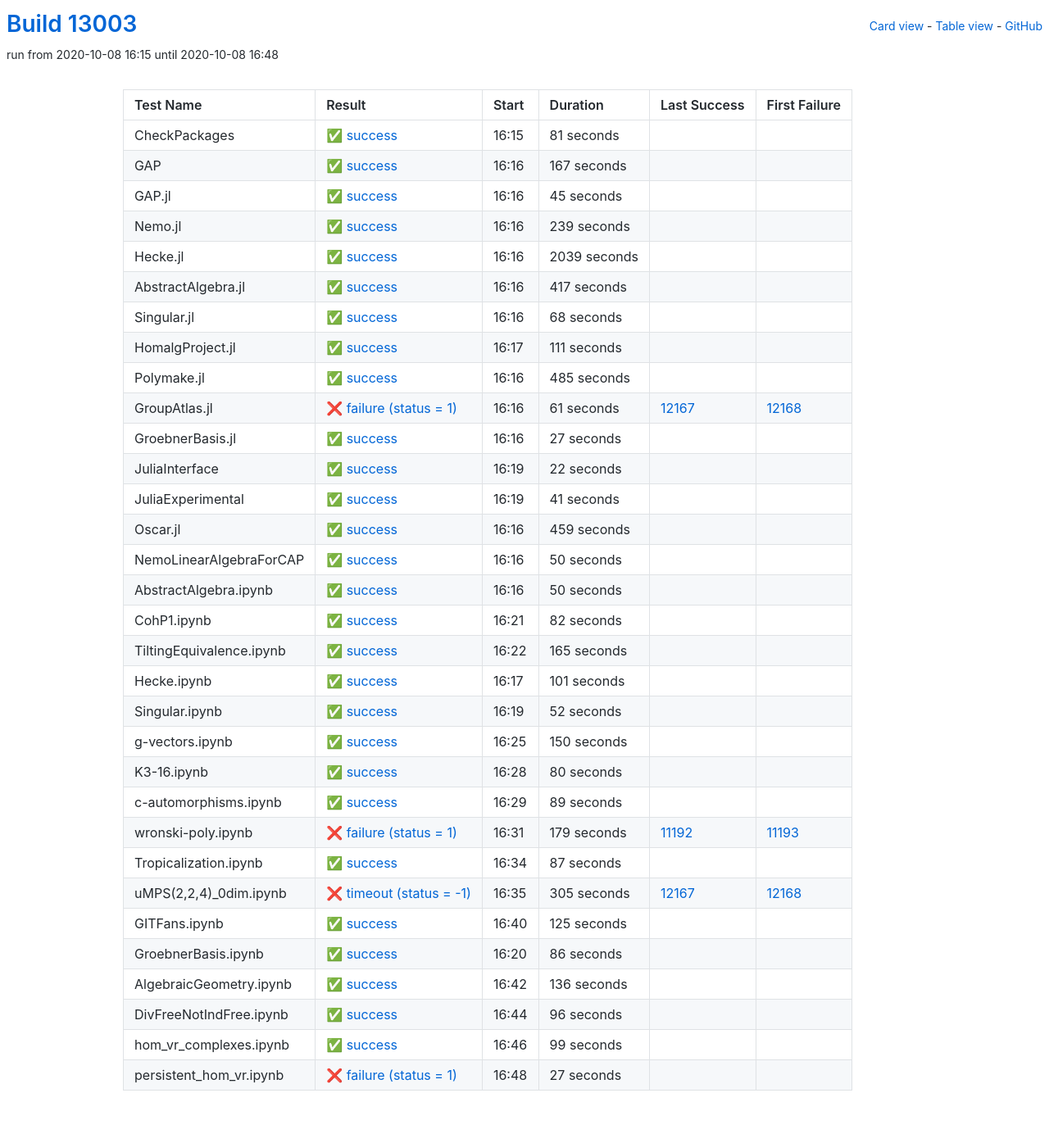
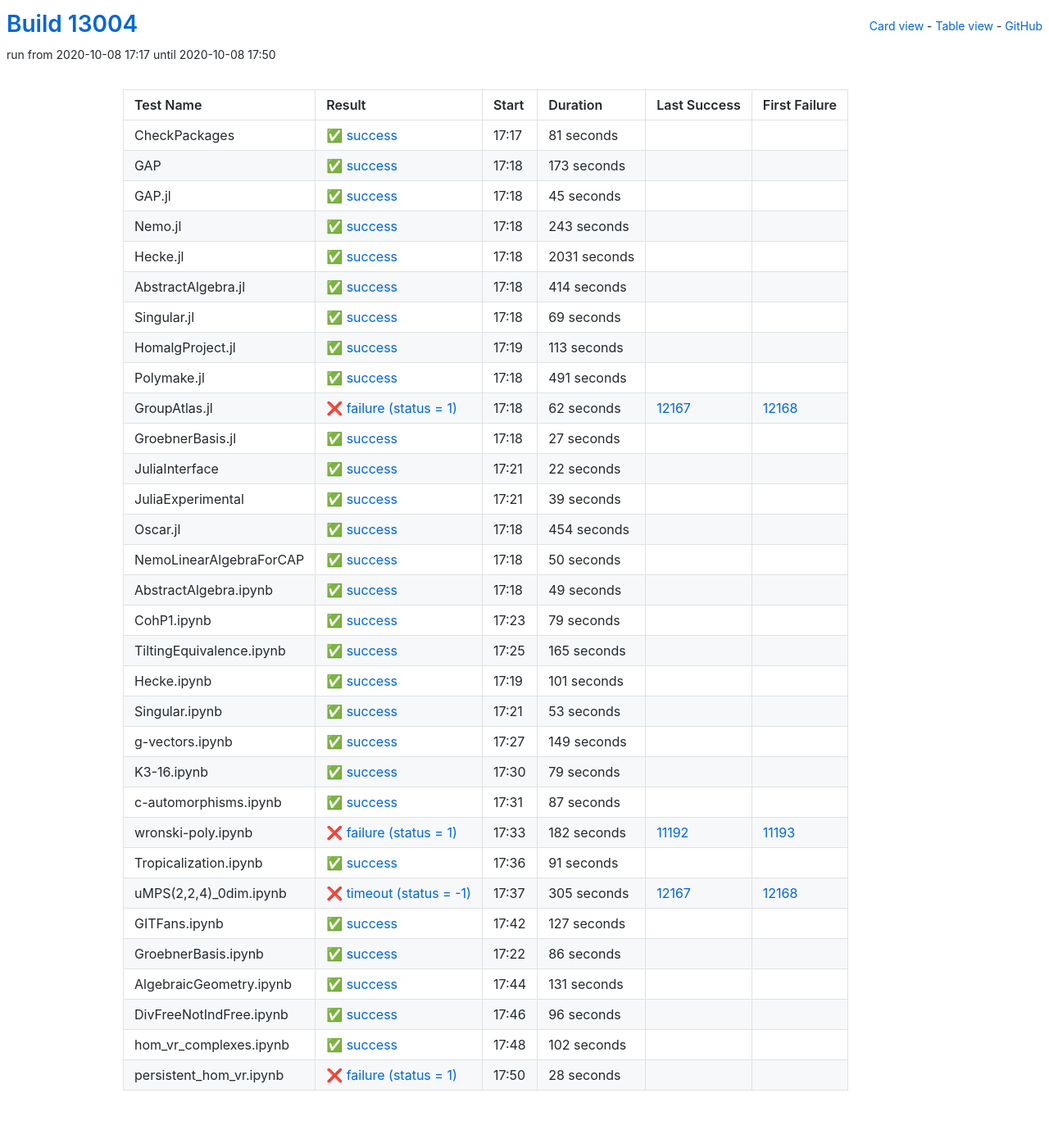
Before and after one commit to oscar-system/oscar-ci-status, a Jekyll site: the page built from table.html, in a window 1280 px wide. Shown: the whole page at 82% size. Built offline with Jekyll 4.4.1, drawn with Linux system fonts in a browser that asks for light colours.

Commit message:
Build #13004

```diff
--- a/_data/ci.yml
+++ b/_data/ci.yml
@@ -1,6 +1,6 @@
 ---
-build: 13003
-build_url: https://oscarci.mathematik.uni-kl.de/job/oscar/13003/
+build: 13004
+build_url: https://oscarci.mathematik.uni-kl.de/job/oscar/13004/
 job: oscar
 organization: oscar-system
 repo: oscar-ci-status
@@ -8,8 +8,8 @@
 tests:
 - name: CheckPackages
   id: checkpackages
-  log: https://oscarci.mathematik.uni-kl.de/job/oscar/13003/artifact/logs/build-13003/CheckPackages.log
-  start: 2020-10-08 16:15
+  log: https://oscarci.mathematik.uni-kl.de/job/oscar/13004/artifact/logs/build-13004/CheckPackages.log
+  start: 2020-10-08 17:17
   success: true
   exitcode: 0
   status: success
@@ -20,20 +20,20 @@
   first_failure_url:
 - name: GAP
   id: gap
-  log: https://oscarci.mathematik.uni-kl.de/job/oscar/13003/artifact/logs/build-13003/GAP.log
-  start: 2020-10-08 16:16
+  log: https://oscarci.mathematik.uni-kl.de/job/oscar/13004/artifact/logs/build-13004/GAP.log
+  start: 2020-10-08 17:18
   success: true
   exitcode: 0
   status: success
-  duration: 167
+  duration: 173
   last_success: false
   last_success_url:
   first_failure: false
   first_failure_url:
 - name: GAP.jl
   id: gap-jl
-  log: https://oscarci.mathematik.uni-kl.de/job/oscar/13003/artifact/logs/build-13003/GAP.jl.log
-  start: 2020-10-08 16:16
+  log: https://oscarci.mathematik.uni-kl.de/job/oscar/13004/artifact/logs/build-13004/GAP.jl.log
+  start: 2020-10-08 17:18
   success: true
   exitcode: 0
   status: success
@@ -44,92 +44,92 @@
   first_failure_url:
 - name: Nemo.jl
   id: nemo-jl
-  log: https://oscarci.mathematik.uni-kl.de/job/oscar/13003/artifact/logs/build-13003/Nemo.jl.log
-  start: 2020-10-08 16:16
+  log: https://oscarci.mathematik.uni-kl.de/job/oscar/13004/artifact/logs/build-13004/Nemo.jl.log
+  start: 2020-10-08 17:18
   success: true
   exitcode: 0
   status: success
-  duration: 239
+  duration: 243
   last_success: false
   last_success_url:
   first_failure: false
   first_failure_url:
 - name: Hecke.jl
   id: hecke-jl
-  log: https://oscarci.mathematik.uni-kl.de/job/oscar/13003/artifact/logs/build-13003/Hecke.jl.log
-  start: 2020-10-08 16:16
+  log: https://oscarci.mathematik.uni-kl.de/job/oscar/13004/artifact/logs/build-13004/Hecke.jl.log
+  start: 2020-10-08 17:18
   success: true
   exitcode: 0
   status: success
-  duration: 2039
+  duration: 2031
   last_success: false
   last_success_url:
   first_failure: false
   first_failure_url:
 - name: AbstractAlgebra.jl
   id: abstractalgebra-jl
-  log: https://oscarci.mathematik.uni-kl.de/job/oscar/13003/artifact/logs/build-13003/AbstractAlgebra.jl.log
-  start: 2020-10-08 16:16
+  log: https://oscarci.mathematik.uni-kl.de/job/oscar/13004/artifact/logs/build-13004/AbstractAlgebra.jl.log
+  start: 2020-10-08 17:18
   success: true
   exitcode: 0
   status: success
-  duration: 417
+  duration: 414
   last_success: false
   last_success_url:
   first_failure: false
   first_failure_url:
 - name: Singular.jl
   id: singular-jl
-  log: https://oscarci.mathematik.uni-kl.de/job/oscar/13003/artifact/logs/build-13003/Singular.jl.log
-  start: 2020-10-08 16:16
+  log: https://oscarci.mathematik.uni-kl.de/job/oscar/13004/artifact/logs/build-13004/Singular.jl.log
+  start: 2020-10-08 17:18
   success: true
   exitcode: 0
   status: success
-  duration: 68
+  duration: 69
   last_success: false
   last_success_url:
   first_failure: false
   first_failure_url:
 - name: HomalgProject.jl
   id: homalgproject-jl
-  log: https://oscarci.mathematik.uni-kl.de/job/oscar/13003/artifact/logs/build-13003/HomalgProject.jl.log
-  start: 2020-10-08 16:17
+  log: https://oscarci.mathematik.uni-kl.de/job/oscar/13004/artifact/logs/build-13004/HomalgProject.jl.log
+  start: 2020-10-08 17:19
   success: true
   exitcode: 0
   status: success
-  duration: 111
+  duration: 113
   last_success: false
   last_success_url:
   first_failure: false
   first_failure_url:
 - name: Polymake.jl
   id: polymake-jl
-  log: https://oscarci.mathematik.uni-kl.de/job/oscar/13003/artifact/logs/build-13003/Polymake.jl.log
-  start: 2020-10-08 16:16
+  log: https://oscarci.mathematik.uni-kl.de/job/oscar/13004/artifact/logs/build-13004/Polymake.jl.log
+  start: 2020-10-08 17:18
   success: true
   exitcode: 0
   status: success
-  duration: 485
+  duration: 491
   last_success: false
   last_success_url:
   first_failure: false
   first_failure_url:
 - name: GroupAtlas.jl
   id: groupatlas-jl
-  log: https://oscarci.mathematik.uni-kl.de/job/oscar/13003/artifact/logs/build-13003/GroupAtlas.jl.log
-  start: 2020-10-08 16:16
+  log: https://oscarci.mathematik.uni-kl.de/job/oscar/13004/artifact/logs/build-13004/GroupAtlas.jl.log
+  start: 2020-10-08 17:18
   success: false
   exitcode: 1
   status: failure
-  duration: 61
+  duration: 62
   last_success: 12167
   last_success_url: https://oscarci.mathematik.uni-kl.de/job/oscar/12167/
   first_failure: 12168
   first_failure_url: https://oscarci.mathematik.uni-kl.de/job/oscar/12168/
 - name: GroebnerBasis.jl
   id: groebnerbasis-jl
-  log: https://oscarci.mathematik.uni-kl.de/job/oscar/13003/artifact/logs/build-13003/GroebnerBasis.jl.log
-  start: 2020-10-08 16:16
+  log: https://oscarci.mathematik.uni-kl.de/job/oscar/13004/artifact/logs/build-13004/GroebnerBasis.jl.log
+  start: 2020-10-08 17:18
   success: true
   exitcode: 0
   status: success
@@ -140,8 +140,8 @@
   first_failure_url:
 - name: JuliaInterface
   id: juliainterface
-  log: https://oscarci.mathematik.uni-kl.de/job/oscar/13003/artifact/logs/build-13003/JuliaInterface.log
-  start: 2020-10-08 16:19
+  log: https://oscarci.mathematik.uni-kl.de/job/oscar/13004/artifact/logs/build-13004/JuliaInterface.log
+  start: 2020-10-08 17:21
   success: true
   exitcode: 0
   status: success
@@ -152,32 +152,32 @@
   first_failure_url:
 - name: JuliaExperimental
   id: juliaexperimental
-  log: https://oscarci.mathematik.uni-kl.de/job/oscar/13003/artifact/logs/build-13003/JuliaExperimental.log
-  start: 2020-10-08 16:19
+  log: https://oscarci.mathematik.uni-kl.de/job/oscar/13004/artifact/logs/build-13004/JuliaExperimental.log
+  start: 2020-10-08 17:21
   success: true
   exitcode: 0
   status: success
-  duration: 41
+  duration: 39
   last_success: false
   last_success_url:
   first_failure: false
   first_failure_url:
 - name: Oscar.jl
   id: oscar-jl
-  log: https://oscarci.mathematik.uni-kl.de/job/oscar/13003/artifact/logs/build-13003/Oscar.jl.log
-  start: 2020-10-08 16:16
+  log: https://oscarci.mathematik.uni-kl.de/job/oscar/13004/artifact/logs/build-13004/Oscar.jl.log
+  start: 2020-10-08 17:18
   success: true
   exitcode: 0
   status: success
-  duration: 459
+  duration: 454
   last_success: false
   last_success_url:
   first_failure: false
   first_failure_url:
 - name: NemoLinearAlgebraForCAP
   id: nemolinearalgebraforcap
-  log: https://oscarci.mathematik.uni-kl.de/job/oscar/13003/artifact/logs/build-13003/NemoLinearAlgebraForCAP.log
-  start: 2020-10-08 16:16
+  log: https://oscarci.mathematik.uni-kl.de/job/oscar/13004/artifact/logs/build-13004/NemoLinearAlgebraForCAP.log
+  start: 2020-10-08 17:18
   success: true
   exitcode: 0
   status: success
@@ -188,32 +188,32 @@
   first_failure_url:
 - name: AbstractAlgebra.ipynb
   id: abstractalgebra-ipynb
-  log: https://oscarci.mathematik.uni-kl.de/job/oscar/13003/artifact/logs/build-13003/AbstractAlgebra.ipynb.log
-  start: 2020-10-08 16:16
+  log: https://oscarci.mathematik.uni-kl.de/job/oscar/13004/artifact/logs/build-13004/AbstractAlgebra.ipynb.log
+  start: 2020-10-08 17:18
   success: true
   exitcode: 0
   status: success
-  duration: 50
+  duration: 49
   last_success: false
   last_success_url:
   first_failure: false
   first_failure_url:
 - name: CohP1.ipynb
   id: cohp1-ipynb
-  log: https://oscarci.mathematik.uni-kl.de/job/oscar/13003/artifact/logs/build-13003/CohP1.ipynb.log
-  start: 2020-10-08 16:21
+  log: https://oscarci.mathematik.uni-kl.de/job/oscar/13004/artifact/logs/build-13004/CohP1.ipynb.log
+  start: 2020-10-08 17:23
   success: true
   exitcode: 0
   status: success
-  duration: 82
+  duration: 79
   last_success: false
   last_success_url:
   first_failure: false
   first_failure_url:
 - name: TiltingEquivalence.ipynb
   id: tiltingequivalence-ipynb
-  log: https://oscarci.mathematik.uni-kl.de/job/oscar/13003/artifact/logs/build-13003/TiltingEquivalence.ipynb.log
-  start: 2020-10-08 16:22
+  log: https://oscarci.mathematik.uni-kl.de/job/oscar/13004/artifact/logs/build-13004/TiltingEquivalence.ipynb.log
+  start: 2020-10-08 17:25
   success: true
   exitcode: 0
   status: success
@@ -224,8 +224,8 @@
   first_failure_url:
 - name: Hecke.ipynb
   id: hecke-ipynb
-  log: https://oscarci.mathematik.uni-kl.de/job/oscar/13003/artifact/logs/build-13003/Hecke.ipynb.log
-  start: 2020-10-08 16:17
+  log: https://oscarci.mathematik.uni-kl.de/job/oscar/13004/artifact/logs/build-13004/Hecke.ipynb.log
+  start: 2020-10-08 17:19
   success: true
   exitcode: 0
   status: success
@@ -236,68 +236,44 @@
   first_failure_url:
 - name: Singular.ipynb
   id: singular-ipynb
-  log: https://oscarci.mathematik.uni-kl.de/job/oscar/13003/artifact/logs/build-13003/Singular.ipynb.log
-  start: 2020-10-08 16:19
+  log: https://oscarci.mathematik.uni-kl.de/job/oscar/13004/artifact/logs/build-13004/Singular.ipynb.log
+  start: 2020-10-08 17:21
   success: true
   exitcode: 0
   status: success
-  duration: 52
+  duration: 53
   last_success: false
   last_success_url:
   first_failure: false
   first_failure_url:
 - name: g-vectors.ipynb
   id: g-vectors-ipynb
-  log: https://oscarci.mathematik.uni-kl.de/job/oscar/13003/artifact/logs/build-13003/g-vectors.ipynb.log
-  start: 2020-10-08 16:25
+  log: https://oscarci.mathematik.uni-kl.de/job/oscar/13004/artifact/logs/build-13004/g-vectors.ipynb.log
+  start: 2020-10-08 17:27
   success: true
   exitcode: 0
   status: success
-  duration: 150
+  duration: 149
   last_success: false
   last_success_url:
   first_failure: false
   first_failure_url:
 - name: K3-16.ipynb
   id: k3-16-ipynb
-  log: https://oscarci.mathematik.uni-kl.de/job/oscar/13003/artifact/logs/build-13003/K3-16.ipynb.log
-  start: 2020-10-08 16:28
+  log: https://oscarci.mathematik.uni-kl.de/job/oscar/13004/artifact/logs/build-13004/K3-16.ipynb.log
+  start: 2020-10-08 17:30
   success: true
   exitcode: 0
   status: success
-  duration: 80
+  duration: 79
   last_success: false
   last_success_url:
   first_failure: false
   first_failure_url:
 - name: c-automorphisms.ipynb
   id: c-automorphisms-ipynb
-  log: https://oscarci.mathematik.uni-kl.de/job/oscar/13003/artifact/logs/build-13003/c-automorphisms.ipynb.log
-  start: 2020-10-08 16:29
-  success: true
-  exitcode: 0
-  status: success
-  duration: 89
-  last_success: false
-  last_success_url:
-  first_failure: false
-  first_failure_url:
-- name: wronski-poly.ipynb
-  id: wronski-poly-ipynb
-  log: https://oscarci.mathematik.uni-kl.de/job/oscar/13003/artifact/logs/build-13003/wronski-poly.ipynb.log
-  start: 2020-10-08 16:31
-  success: false
-  exitcode: 1
-  status: failure
-  duration: 179
-  last_success: 11192
-  last_success_url: https://oscarci.mathematik.uni-kl.de/job/oscar/11192/
-  first_failure: 11193
-  first_failure_url: https://oscarci.mathematik.uni-kl.de/job/oscar/11193/
-- name: Tropicalization.ipynb
-  id: tropicalization-ipynb
-  log: https://oscarci.mathematik.uni-kl.de/job/oscar/13003/artifact/logs/build-13003/Tropicalization.ipynb.log
-  start: 2020-10-08 16:34
+  log: https://oscarci.mathematik.uni-kl.de/job/oscar/13004/artifact/logs/build-13004/c-automorphisms.ipynb.log
+  start: 2020-10-08 17:31
   success: true
   exitcode: 0
   status: success
@@ -306,10 +282,34 @@
   last_success_url:
   first_failure: false
   first_failure_url:
+- name: wronski-poly.ipynb
+  id: wronski-poly-ipynb
+  log: https://oscarci.mathematik.uni-kl.de/job/oscar/13004/artifact/logs/build-13004/wronski-poly.ipynb.log
+  start: 2020-10-08 17:33
+  success: false
+  exitcode: 1
+  status: failure
+  duration: 182
+  last_success: 11192
+  last_success_url: https://oscarci.mathematik.uni-kl.de/job/oscar/11192/
+  first_failure: 11193
+  first_failure_url: https://oscarci.mathematik.uni-kl.de/job/oscar/11193/
+- name: Tropicalization.ipynb
+  id: tropicalization-ipynb
+  log: https://oscarci.mathematik.uni-kl.de/job/oscar/13004/artifact/logs/build-13004/Tropicalization.ipynb.log
+  start: 2020-10-08 17:36
+  success: true
+  exitcode: 0
+  status: success
+  duration: 91
+  last_success: false
+  last_success_url:
+  first_failure: false
+  first_failure_url:
 - name: uMPS(2,2,4)_0dim.ipynb
   id: umps-2-2-4-0dim-ipynb
-  log: https://oscarci.mathematik.uni-kl.de/job/oscar/13003/artifact/logs/build-13003/uMPS-2-2-4-_0dim.ipynb.log
-  start: 2020-10-08 16:35
+  log: https://oscarci.mathematik.uni-kl.de/job/oscar/13004/artifact/logs/build-13004/uMPS-2-2-4-_0dim.ipynb.log
+  start: 2020-10-08 17:37
   success: false
   exitcode: -1
   status: timeout
@@ -320,20 +320,20 @@
   first_failure_url: https://oscarci.mathematik.uni-kl.de/job/oscar/12168/
 - name: GITFans.ipynb
   id: gitfans-ipynb
-  log: https://oscarci.mathematik.uni-kl.de/job/oscar/13003/artifact/logs/build-13003/GITFans.ipynb.log
-  start: 2020-10-08 16:40
+  log: https://oscarci.mathematik.uni-kl.de/job/oscar/13004/artifact/logs/build-13004/GITFans.ipynb.log
+  start: 2020-10-08 17:42
   success: true
   exitcode: 0
   status: success
-  duration: 125
+  duration: 127
   last_success: false
   last_success_url:
   first_failure: false
   first_failure_url:
 - name: GroebnerBasis.ipynb
   id: groebnerbasis-ipynb
-  log: https://oscarci.mathematik.uni-kl.de/job/oscar/13003/artifact/logs/build-13003/GroebnerBasis.ipynb.log
-  start: 2020-10-08 16:20
+  log: https://oscarci.mathematik.uni-kl.de/job/oscar/13004/artifact/logs/build-13004/GroebnerBasis.ipynb.log
+  start: 2020-10-08 17:22
   success: true
   exitcode: 0
   status: success
@@ -344,20 +344,20 @@
   first_failure_url:
 - name: AlgebraicGeometry.ipynb
   id: algebraicgeometry-ipynb
-  log: https://oscarci.mathematik.uni-kl.de/job/oscar/13003/artifact/logs/build-13003/AlgebraicGeometry.ipynb.log
-  start: 2020-10-08 16:42
+  log: https://oscarci.mathematik.uni-kl.de/job/oscar/13004/artifact/logs/build-13004/AlgebraicGeometry.ipynb.log
+  start: 2020-10-08 17:44
   success: true
   exitcode: 0
   status: success
-  duration: 136
+  duration: 131
   last_success: false
   last_success_url:
   first_failure: false
   first_failure_url:
 - name: DivFreeNotIndFree.ipynb
   id: divfreenotindfree-ipynb
-  log: https://oscarci.mathematik.uni-kl.de/job/oscar/13003/artifact/logs/build-13003/DivFreeNotIndFree.ipynb.log
-  start: 2020-10-08 16:44
+  log: https://oscarci.mathematik.uni-kl.de/job/oscar/13004/artifact/logs/build-13004/DivFreeNotIndFree.ipynb.log
+  start: 2020-10-08 17:46
   success: true
   exitcode: 0
   status: success
@@ -368,24 +368,24 @@
   first_failure_url:
 - name: hom_vr_complexes.ipynb
   id: hom-vr-complexes-ipynb
-  log: https://oscarci.mathematik.uni-kl.de/job/oscar/13003/artifact/logs/build-13003/hom_vr_complexes.ipynb.log
-  start: 2020-10-08 16:46
+  log: https://oscarci.mathematik.uni-kl.de/job/oscar/13004/artifact/logs/build-13004/hom_vr_complexes.ipynb.log
+  start: 2020-10-08 17:48
   success: true
   exitcode: 0
   status: success
-  duration: 99
+  duration: 102
   last_success: false
   last_success_url:
   first_failure: false
   first_failure_url:
 - name: persistent_hom_vr.ipynb
   id: persistent-hom-vr-ipynb
-  log: https://oscarci.mathematik.uni-kl.de/job/oscar/13003/artifact/logs/build-13003/persistent_hom_vr.ipynb.log
-  start: 2020-10-08 16:48
+  log: https://oscarci.mathematik.uni-kl.de/job/oscar/13004/artifact/logs/build-13004/persistent_hom_vr.ipynb.log
+  start: 2020-10-08 17:50
   success: false
   exitcode: 1
   status: failure
-  duration: 27
+  duration: 28
   last_success: false
   last_success_url:
   first_failure: false
```
Also changed, not shown: README.md.
